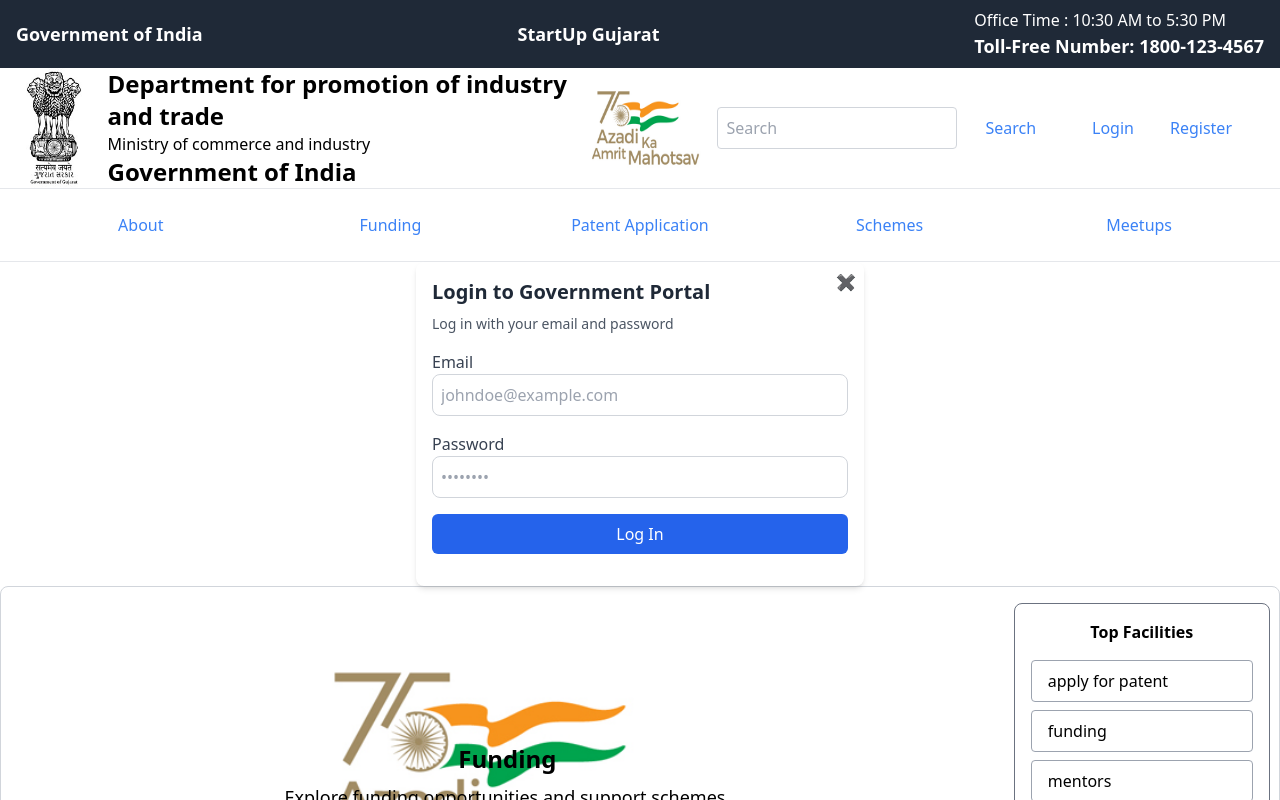
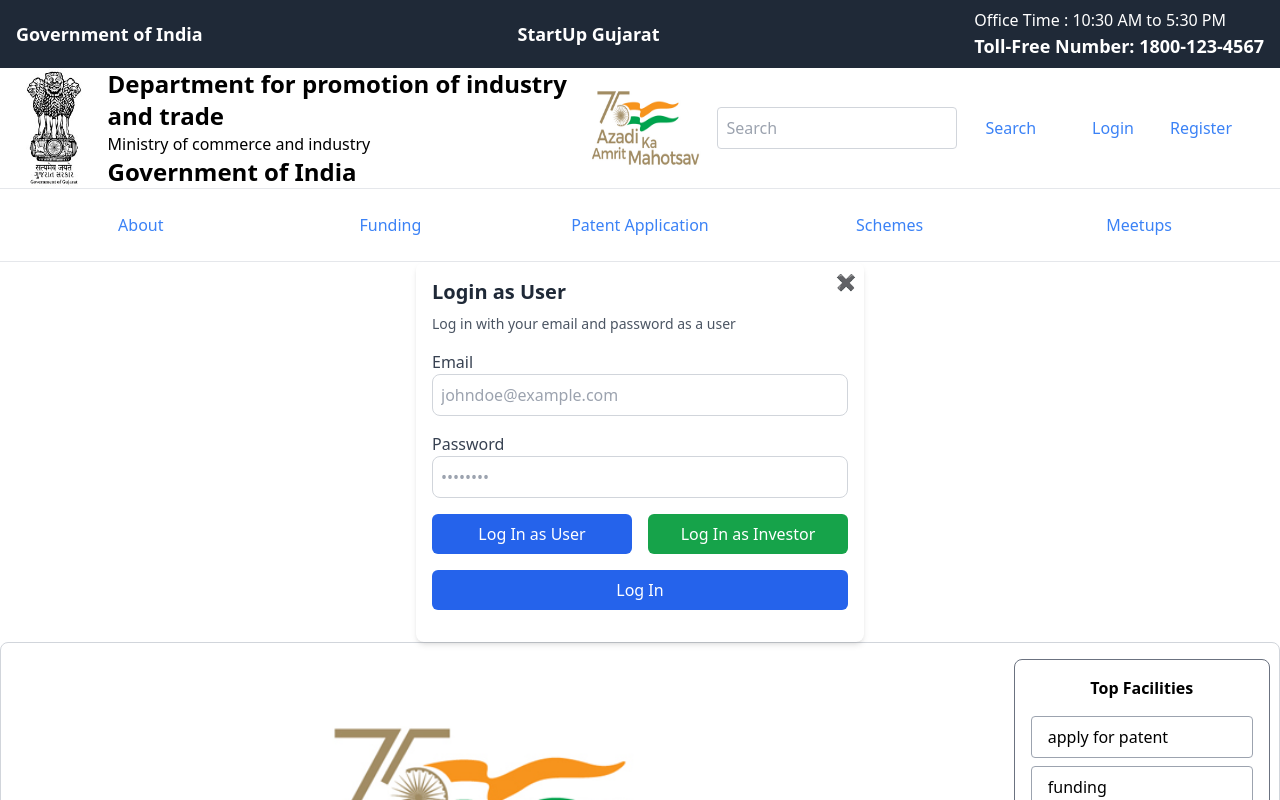
Before and after one commit to DevPatils/Fundev-Frontend, a React (Vite) app in the folder Fundevfrontend/: page / in a window 1280 px wide. Both pictures are taken after a click on the button "Login". Shown: the top 800 px of the page. Built offline with nearby package versions, Linux system fonts and the light colour scheme.

Commit message:
Login signup work done

```diff
--- a/Fundevfrontend/src/Components/LoginForm.tsx
+++ b/Fundevfrontend/src/Components/LoginForm.tsx
@@ -7,12 +7,17 @@
   const [password, setPassword] = useState('');
   const [error, setError] = useState('');
   const [success, setSuccess] = useState('');
+  const [loginType, setLoginType] = useState<'user' | 'investor'>('user'); // State to track login type
 
   const handleSubmit = async (e: React.FormEvent<HTMLFormElement>) => {
     e.preventDefault();
 
+    const endpoint = loginType === 'user'
+      ? 'https://fundev-backend.onrender.com/api/user/login'
+      : 'https://fundev-backend.onrender.com/api/user/login-investor';
+
     try {
-      const response = await axios.post('https://fundev-backend.onrender.com/api/user/login', {
+      const response = await axios.post(endpoint, {
         email,
         password,
       });
@@ -21,7 +26,7 @@
         // Handle success (e.g., display a message or save the token)
         setSuccess('Login successful!');
         localStorage.setItem('token', response.data.token);  // Save the token to localStorage
-        console.log('User logged in:', response.data);
+        console.log('Logged in:', response.data);
       } else {
         // Handle error (e.g., display a message)
         setError(response.data.message || 'Login failed.');
@@ -32,6 +37,12 @@
     }
   };
 
+  const handleLoginTypeChange = (type: 'user' | 'investor') => {
+    setLoginType(type);
+    setSuccess(''); // Clear success message when switching login type
+    setError('');   // Clear error message when switching login type
+  };
+
   return (
     <div className="relative max-w-md w-full mx-auto rounded-lg p-4 shadow-md bg-white">
       <button
@@ -40,8 +51,12 @@
       >
         ✖
       </button>
-      <h2 className="font-bold text-xl text-gray-800">Login to Government Portal</h2>
-      <p className="text-gray-600 text-sm mt-2">Log in with your email and password</p>
+      <h2 className="font-bold text-xl text-gray-800">
+        {loginType === 'user' ? 'Login as User' : 'Login as Investor'}
+      </h2>
+      <p className="text-gray-600 text-sm mt-2">
+        {loginType === 'user' ? 'Log in with your email and password as a user' : 'Log in with your email and password as an investor'}
+      </p>
 
       <form className="my-4" onSubmit={handleSubmit}>
         <div className="mb-4">
@@ -75,6 +90,23 @@
         {error && <p className="text-red-500">{error}</p>}
         {success && <p className="text-green-500">{success}</p>}
 
+        <div className="flex gap-4 mb-4">
+          <button
+            className="bg-blue-600 text-white rounded-md h-10 w-full font-medium"
+            type="button"
+            onClick={() => handleLoginTypeChange('user')}
+          >
+            Log In as User
+          </button>
+          <button
+            className="bg-green-600 text-white rounded-md h-10 w-full font-medium"
+            type="button"
+            onClick={() => handleLoginTypeChange('investor')}
+          >
+            Log In as Investor
+          </button>
+        </div>
+
         <button
           className="bg-blue-600 text-white rounded-md h-10 w-full font-medium"
           type="submit"
--- a/Fundevfrontend/src/Components/RegisterForm.tsx
+++ b/Fundevfrontend/src/Components/RegisterForm.tsx
@@ -9,7 +9,7 @@
   const [error, setError] = useState('');
   const [success, setSuccess] = useState('');
 
-  const handleSubmit = async (e: React.FormEvent<HTMLFormElement>) => {
+  const handleUserRegister = async (e: React.FormEvent<HTMLFormElement>) => {
     e.preventDefault();
 
     try {
@@ -21,12 +21,35 @@
 
       if (response.status === 201) {
         // Handle success (e.g., display a message or save the token)
-        setSuccess('Registration successful!');
+        setSuccess('User registration successful!');
         localStorage.setItem('token', response.data.token);  // Save the token to localStorage
         console.log('User registered:', response.data);
       } else {
         // Handle error (e.g., display a message)
-        setError(response.data.message || 'Registration failed.');
+        setError(response.data.message || 'User registration failed.');
+      }
+    } catch (error) {
+      console.error('Error:', error);
+      setError('An error occurred. Please try again.');
+    }
+  };
+
+  const handleInvestorRegister = async () => {
+    try {
+      const response = await axios.post('https://fundev-backend.onrender.com/api/user/register-investor', {
+        name,
+        email,
+        password,
+      });
+
+      if (response.status === 201) {
+        // Handle success (e.g., display a message or save the token)
+        setSuccess('Investor registration successful!');
+        localStorage.setItem('token', response.data.token);  // Save the token to localStorage
+        console.log('Investor registered:', response.data);
+      } else {
+        // Handle error (e.g., display a message)
+        setError(response.data.message || 'Investor registration failed.');
       }
     } catch (error) {
       console.error('Error:', error);
@@ -45,7 +68,7 @@
       <h2 className="font-bold text-xl text-gray-800">Register to Government Portal</h2>
       <p className="text-gray-600 text-sm mt-2">Sign up with your name, email, and password</p>
 
-      <form className="my-4" onSubmit={handleSubmit}>
+      <form className="my-4" onSubmit={handleUserRegister}>
         <div className="mb-4">
           <label htmlFor="register-name" className="block text-gray-700">
             Name
@@ -95,9 +118,17 @@
           className="bg-blue-600 text-white rounded-md h-10 w-full font-medium"
           type="submit"
         >
-          Register
+          Register as User
         </button>
       </form>
+
+      {/* Investor Registration Button */}
+      <button
+        className="bg-green-600 text-white rounded-md h-10 w-full font-medium mt-4"
+        onClick={handleInvestorRegister}
+      >
+        Register as Investor
+      </button>
     </div>
   );
 }
```
